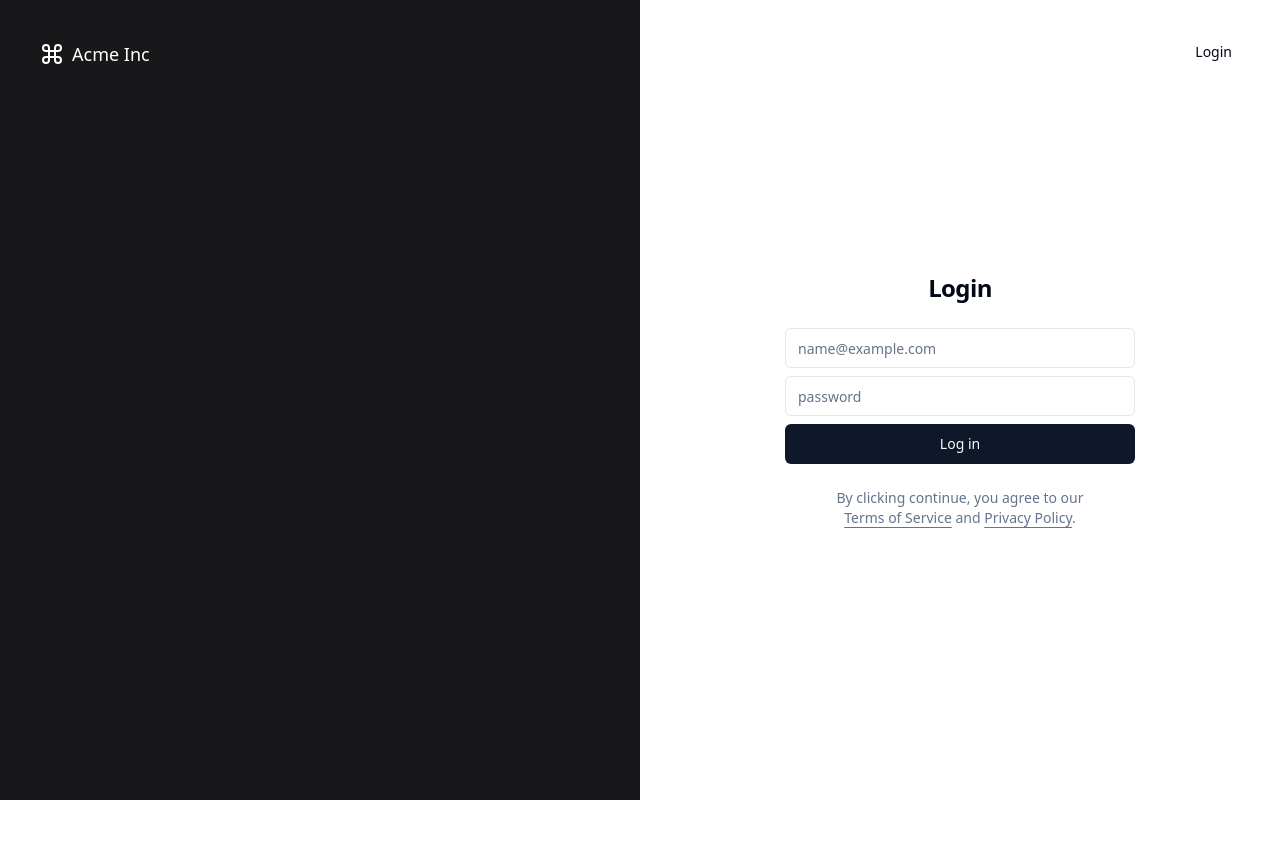
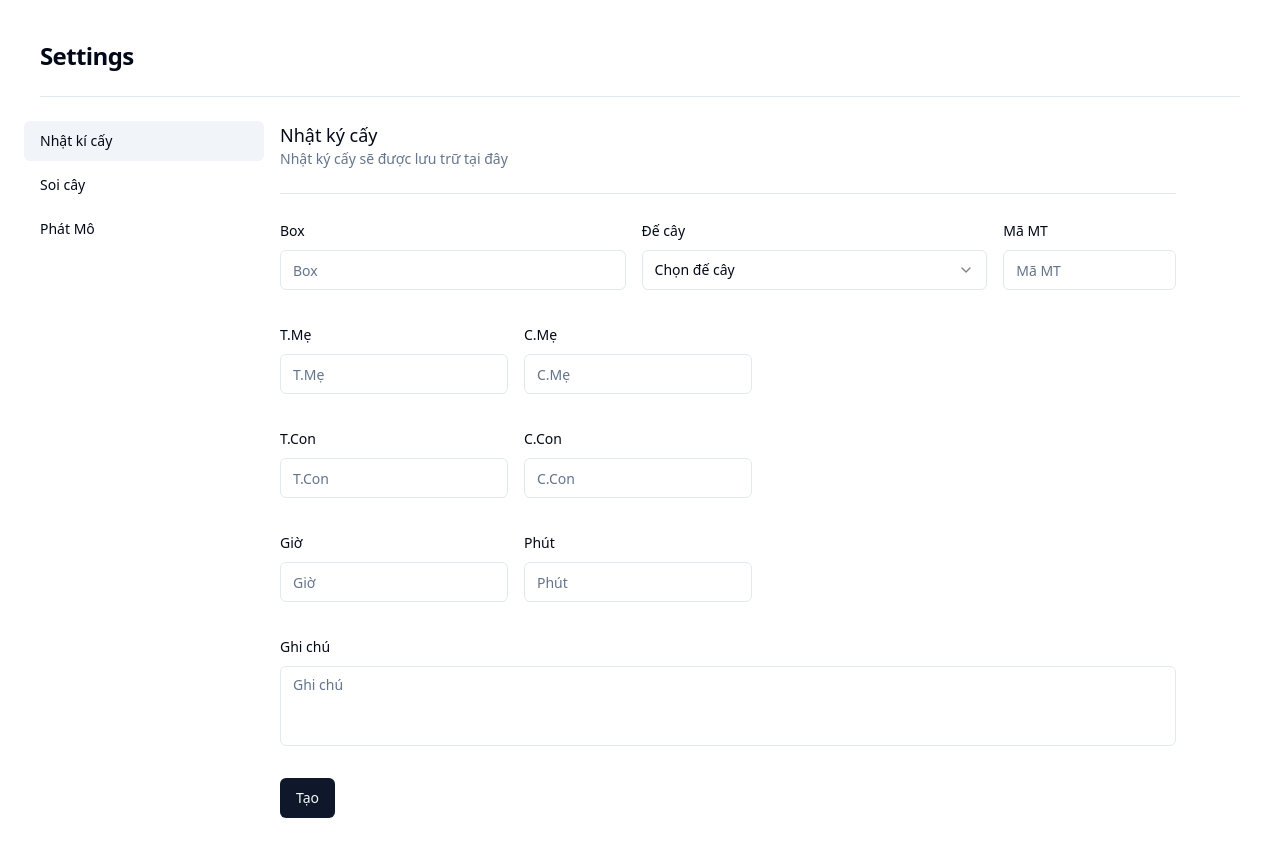
Before and after one commit to nguyenducnhaty/PTCM-FrontEnd-Reactjs, a React (Vite) app: page / in a window 1280 px wide. Before the commit this address led to /auth/login. Shown: the top 856 px of the page. Before the commit the page ends 800 px from the top, so only its background shows below. Built offline with nearby package versions, Linux system fonts and the light colour scheme; sample sign-in values are in the browser's storage.

Commit message:
Update login

```diff
--- a/package.json
+++ b/package.json
@@ -40,7 +40,7 @@
     "react-error-boundary": "^4.0.11",
     "react-fast-compare": "^3.2.2",
     "react-hook-form": "^7.49.2",
-    "react-router-dom": "^6.20.1",
+    "react-router-dom": "^6.21.0",
     "shadcn-ui": "^0.4.1",
     "swr": "^2.2.4",
     "tailwind-merge": "^2.1.0",
--- a/src/App.tsx
+++ b/src/App.tsx
@@ -11,8 +11,6 @@ import { ROUTER } from './routes';
 import { AppProvider } from './provider/AppProvider';
 
 const App = () => {
-  const existedUserSession = JSON.parse(localStorage.getItem('token') || 'null');
-
   return (
     <SWRConfig value={{ provider: () => new Map() }}>
       <AppProvider>
--- /dev/null
+++ b/src/components/ProtectedRoute.tsx
@@ -0,0 +1,11 @@
+import Layout from '@/layouts/MainLayout';
+
+import { Navigate } from 'react-router-dom';
+
+const ProtectedRoutes = () => {
+  const localStorageToken = JSON.parse(localStorage.getItem('token') || 'null');
+
+  return localStorageToken ? <Layout /> : <Navigate to="/auth/login" replace />;
+};
+
+export default ProtectedRoutes;
--- a/src/layouts/MainLayout/index.tsx
+++ b/src/layouts/MainLayout/index.tsx
@@ -1,14 +1,10 @@
-import { useContext, useEffect } from 'react';
-import { Outlet, useNavigate } from 'react-router-dom';
+import { Outlet } from 'react-router-dom';
 
 // Component
 import Lazy from '@/components/Lazy';
 import { Separator } from '@/components/ui/separator';
 import { ROUTES } from '@/constants';
 import { SidebarNav } from '../sidebar-nav';
-
-// Context
-import { AppContext } from '@/provider/AppProvider';
 
 const sidebarNavItems = [
   {
@@ -26,16 +22,6 @@ const sidebarNavItems = [
 ];
 
 const Layout = () => {
-  const contextValue = useContext(AppContext);
-  const { userState } = contextValue;
-  let navigate = useNavigate();
-
-  useEffect(() => {
-    if (!userState.accessToken) {
-      navigate('/auth/login');
-    }
-  }, [userState]);
-
   return (
     <>
       <div className="md:hidden">
--- a/src/pages/TissueDevelopment/index.tsx
+++ b/src/pages/TissueDevelopment/index.tsx
@@ -5,7 +5,7 @@ const TissueDevelopment = () => {
   return (
     <div className="space-y-6">
       <div>
-        <h3 className="text-lg font-medium">Soi cây</h3>
+        <h3 className="text-lg font-medium">Phát Mô</h3>
         <p className="text-sm text-muted-foreground"></p>
       </div>
       <Separator />
```
Also changed, not shown: src/routes/index.ts (+12 -12 lines), 1 other file (tests, documents, lock files or other folders).
